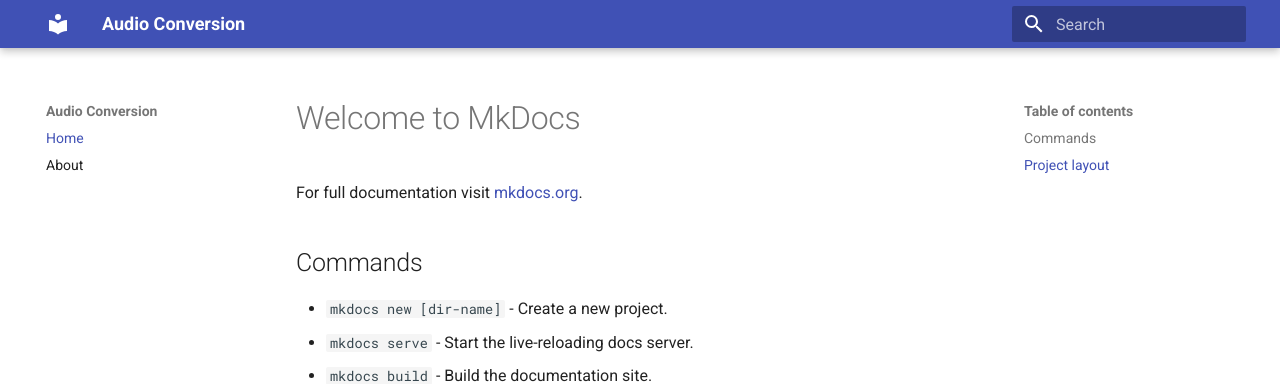
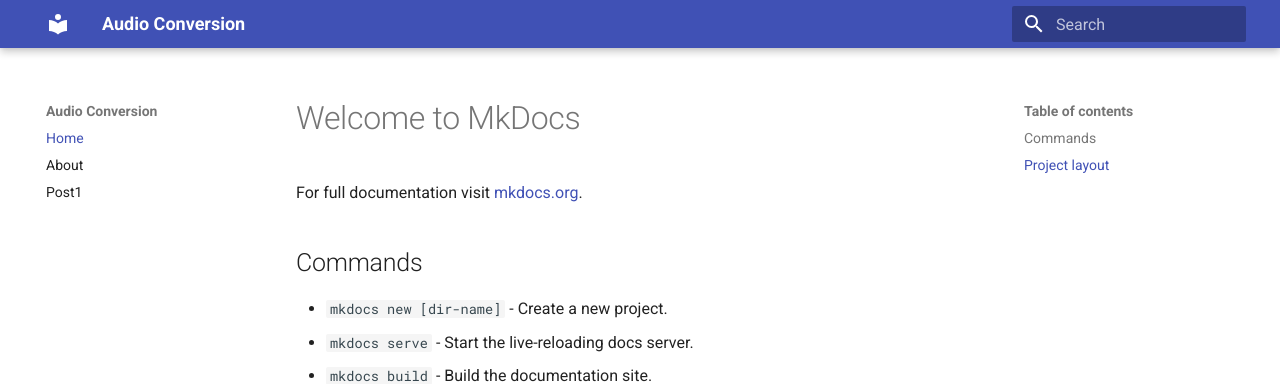
Before and after one commit to Drblessing/audio-conversion-tool, an MkDocs documentation site: the page built from docs/index.md, in a window 1280 px wide. Shown: the top 384 px of the page. Built offline with MkDocs 1.6.1 and Material for MkDocs 9.7.7, drawn with Linux system fonts in a browser that asks for light colours.

Commit message:
post1 nav

```diff
--- a/mkdocs.yml
+++ b/mkdocs.yml
@@ -3,6 +3,7 @@
 nav:
   - Home: index.md
   - About: about.md
+  - Post1: post1.md
 theme: material
 plugins:
   - blog
```
